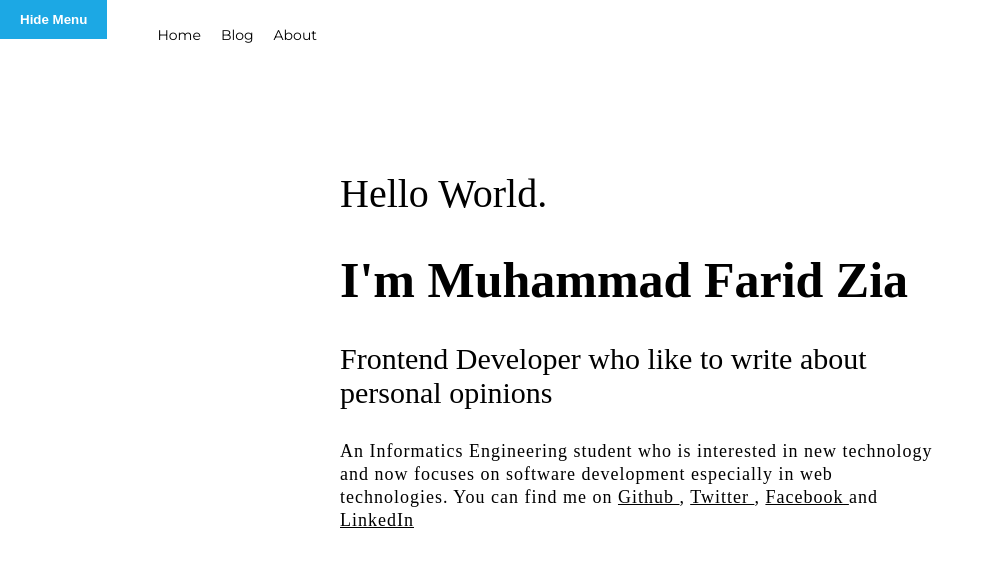
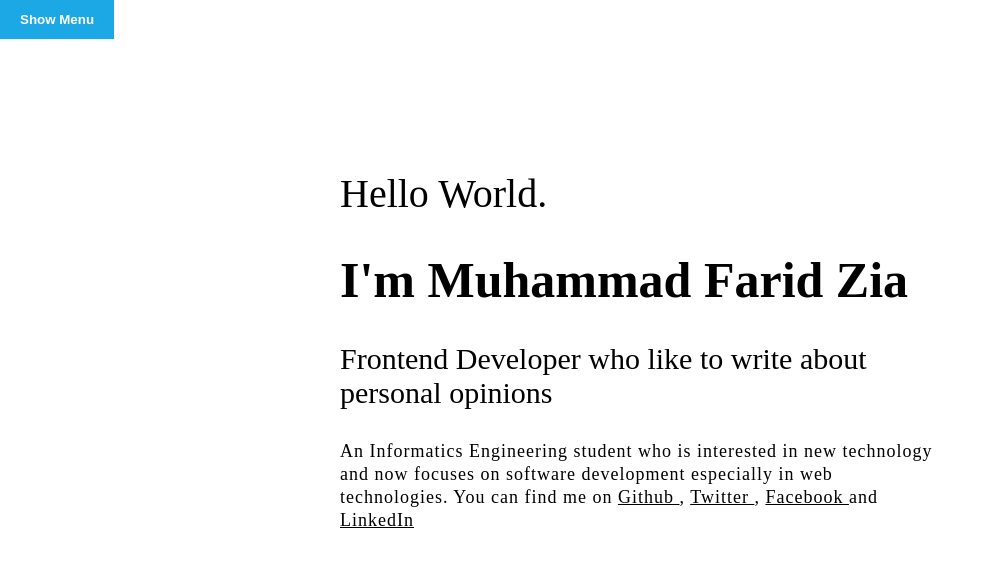
Before and after one commit to mfaridzia/personal-blog, a Nuxt app: page / in a window 1280 px wide. Shown: the top 564 px of the page, without its empty margins (0-993 px from the left). Built offline with nearby package versions, Linux system fonts and the light colour scheme.

Commit message:
default nav false

```diff
--- a/layouts/default.vue
+++ b/layouts/default.vue
@@ -24,7 +24,7 @@
 export default {
   data() {
     return {
-      isShow: true
+      isShow: false
     }
   }
 }
```
